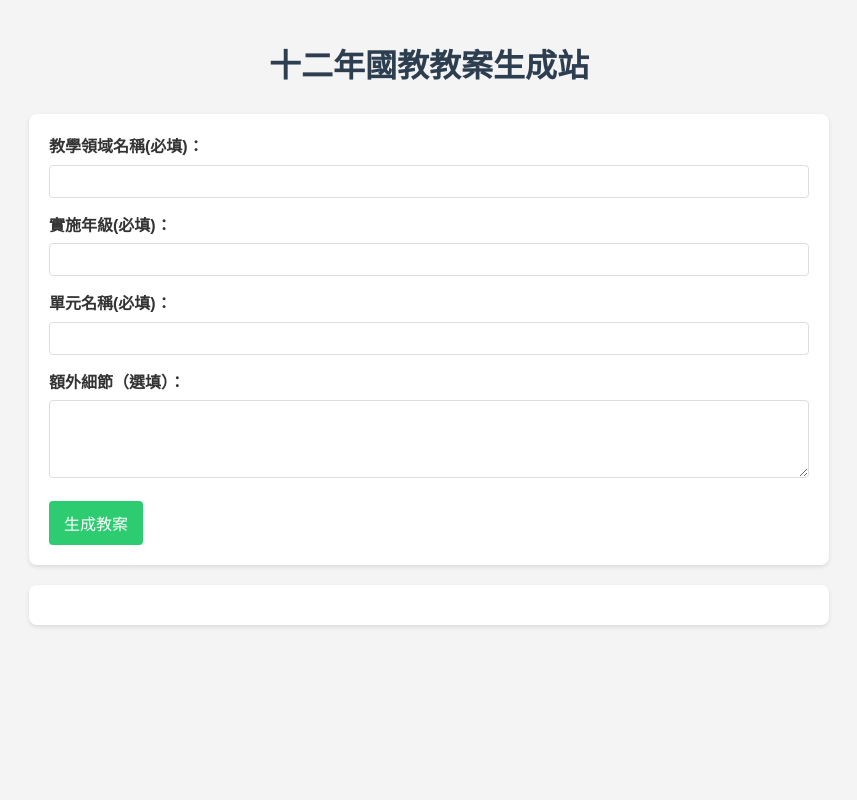
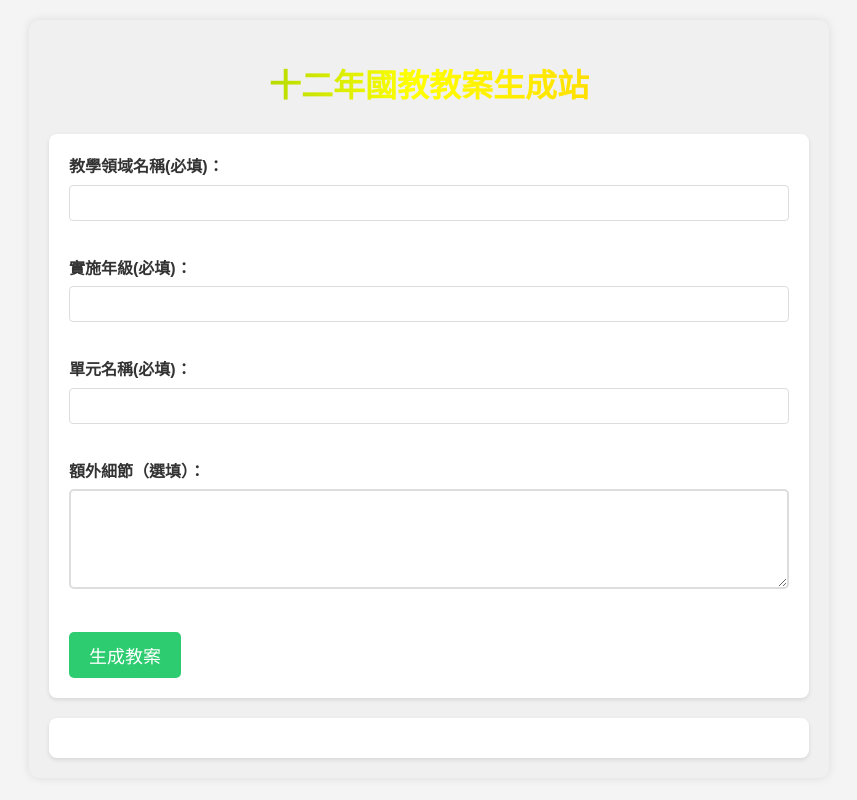
Before and after one commit to cagoooo/prepare, a Flask app: page / in a window 1280 px wide. Shown: the whole page, without its empty margins (211-1068 px from the left). Run offline with Flask 3, Linux system fonts and the light colour scheme.

Commit message:
Agent query: Please check if the following elements are present and working correctly: 1) The title '十二年國教教案生成站' has a colorful, animated rainbow effect. 2) The input fields change color and add a shadow when focused. 3) The 'Generate' button is green and becomes slightly darker when hovered over. 4) The overall layout is centered and has a maximum width of 800px. Also, please verify if the form submission still works correctly.

```diff
--- a/static/css/styles.css
+++ b/static/css/styles.css
@@ -205,3 +205,77 @@ button[type="submit"]:hover {
     color: #FF0000;
     font-weight: bold;
 }
+
+.container {
+    max-width: 800px;
+    margin: 0 auto;
+    padding: 20px;
+    background-color: #f0f0f0;
+    border-radius: 10px;
+    box-shadow: 0 0 10px rgba(0,0,0,0.1);
+}
+
+.rainbow-text {
+    background-image: linear-gradient(to right, violet, indigo, blue, green, yellow, orange, red);
+    -webkit-background-clip: text;
+    color: transparent;
+    animation: rainbow-animation 5s ease-in-out infinite;
+    background-size: 400% 100%;
+}
+
+@keyframes rainbow-animation {
+    0%, 100% { background-position: 0 0; }
+    50% { background-position: 100% 0; }
+}
+
+.form-group {
+    margin-bottom: 20px;
+}
+
+.animated-label {
+    display: block;
+    margin-bottom: 5px;
+    font-weight: bold;
+    color: #333;
+    transition: color 0.3s ease;
+}
+
+.animated-input {
+    width: 100%;
+    padding: 10px;
+    border: 2px solid #ddd;
+    border-radius: 5px;
+    font-size: 16px;
+    transition: all 0.3s ease;
+}
+
+.animated-input:focus {
+    border-color: #3498db;
+    box-shadow: 0 0 5px rgba(52, 152, 219, 0.5);
+}
+
+.animated-input:focus + .animated-label {
+    color: #3498db;
+}
+
+.generate-button {
+    background-color: #2ecc71;
+    color: white;
+    padding: 10px 20px;
+    border: none;
+    border-radius: 5px;
+    font-size: 18px;
+    cursor: pointer;
+    transition: all 0.3s ease;
+}
+
+.generate-button:hover {
+    background-color: #27ae60;
+    transform: translateY(-2px);
+    box-shadow: 0 4px 6px rgba(0,0,0,0.1);
+}
+
+.generate-button:active {
+    transform: translateY(0);
+    box-shadow: none;
+}
--- a/templates/index.html
+++ b/templates/index.html
@@ -7,27 +7,33 @@
     <link rel="stylesheet" href="{{ url_for('static', filename='css/styles.css') }}">
 </head>
 <body>
-    <h1>十二年國教教案生成站</h1>
+    <div class="container">
+        <header>
+            <h1 class="rainbow-text">十二年國教教案生成站</h1>
+        </header>
+        <main>
             <form id="lesson-plan-form">
-        <div>
-            <label for="subject">教學領域名稱(必填)：</label>
-            <input type="text" id="subject" name="subject" required>
+                <div class="form-group">
+                    <label for="subject" class="animated-label">教學領域名稱(必填)：</label>
+                    <input type="text" id="subject" name="subject" required class="animated-input">
                 </div>
-        <div>
-            <label for="grade">實施年級(必填)：</label>
-            <input type="text" id="grade" name="grade" required>
+                <div class="form-group">
+                    <label for="grade" class="animated-label">實施年級(必填)：</label>
+                    <input type="text" id="grade" name="grade" required class="animated-input">
                 </div>
-        <div>
-            <label for="unit">單元名稱(必填)：</label>
-            <input type="text" id="unit" name="unit" required>
+                <div class="form-group">
+                    <label for="unit" class="animated-label">單元名稱(必填)：</label>
+                    <input type="text" id="unit" name="unit" required class="animated-input">
                 </div>
-        <div>
-            <label for="details">額外細節（選填）：</label>
-            <textarea id="details" name="details" rows="4"></textarea>
+                <div class="form-group">
+                    <label for="details" class="animated-label">額外細節（選填）：</label>
+                    <textarea id="details" name="details" rows="4" class="animated-input"></textarea>
                 </div>
-        <button type="submit">生成教案</button>
+                <button type="submit" class="generate-button">生成教案</button>
             </form>
+        </main>
         <div id="result"></div>
+    </div>
     <script src="{{ url_for('static', filename='js/script.js') }}"></script>
 </body>
 </html>
```
Lines whose indentation alone changed are shown as unchanged.
